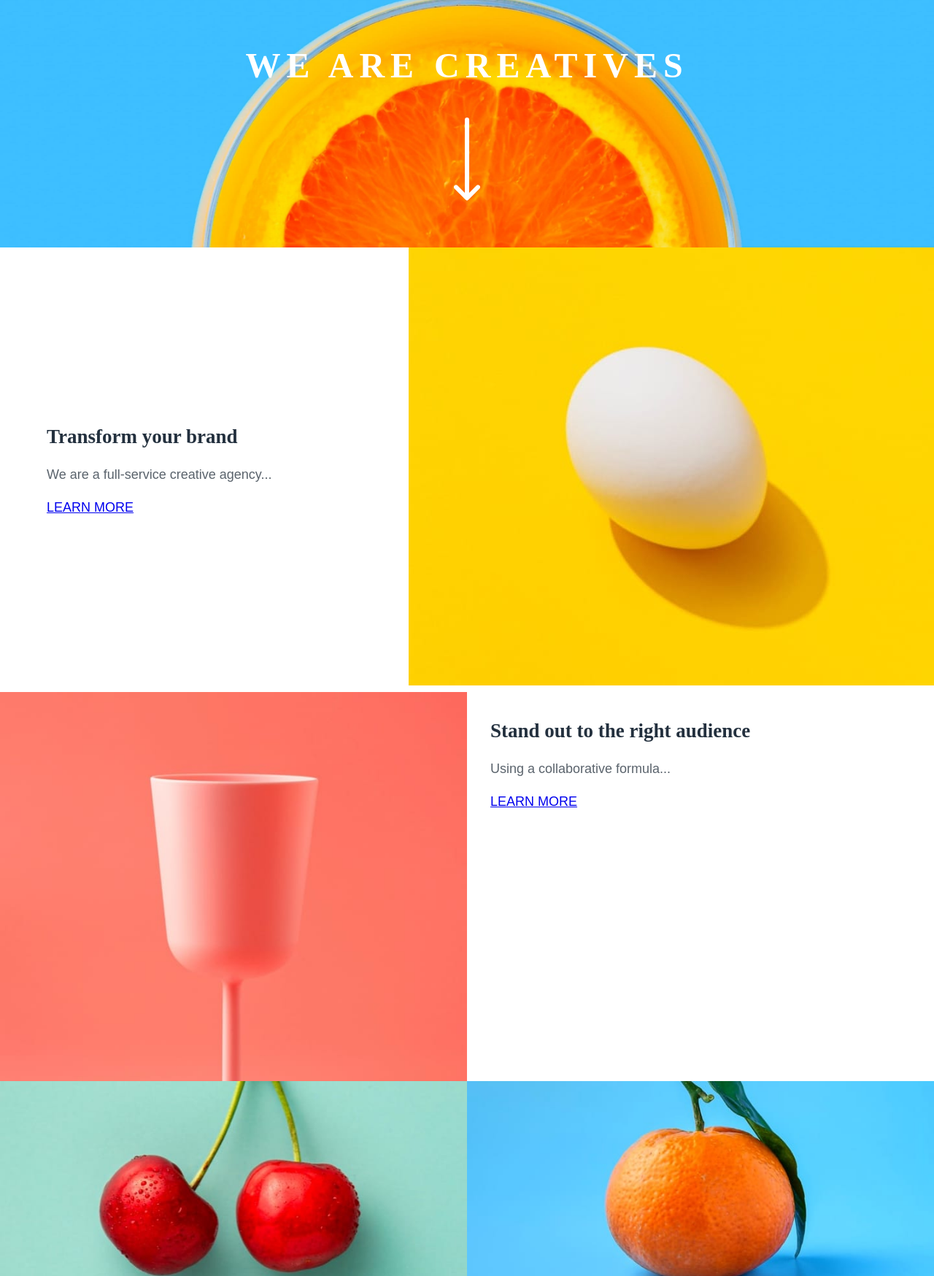
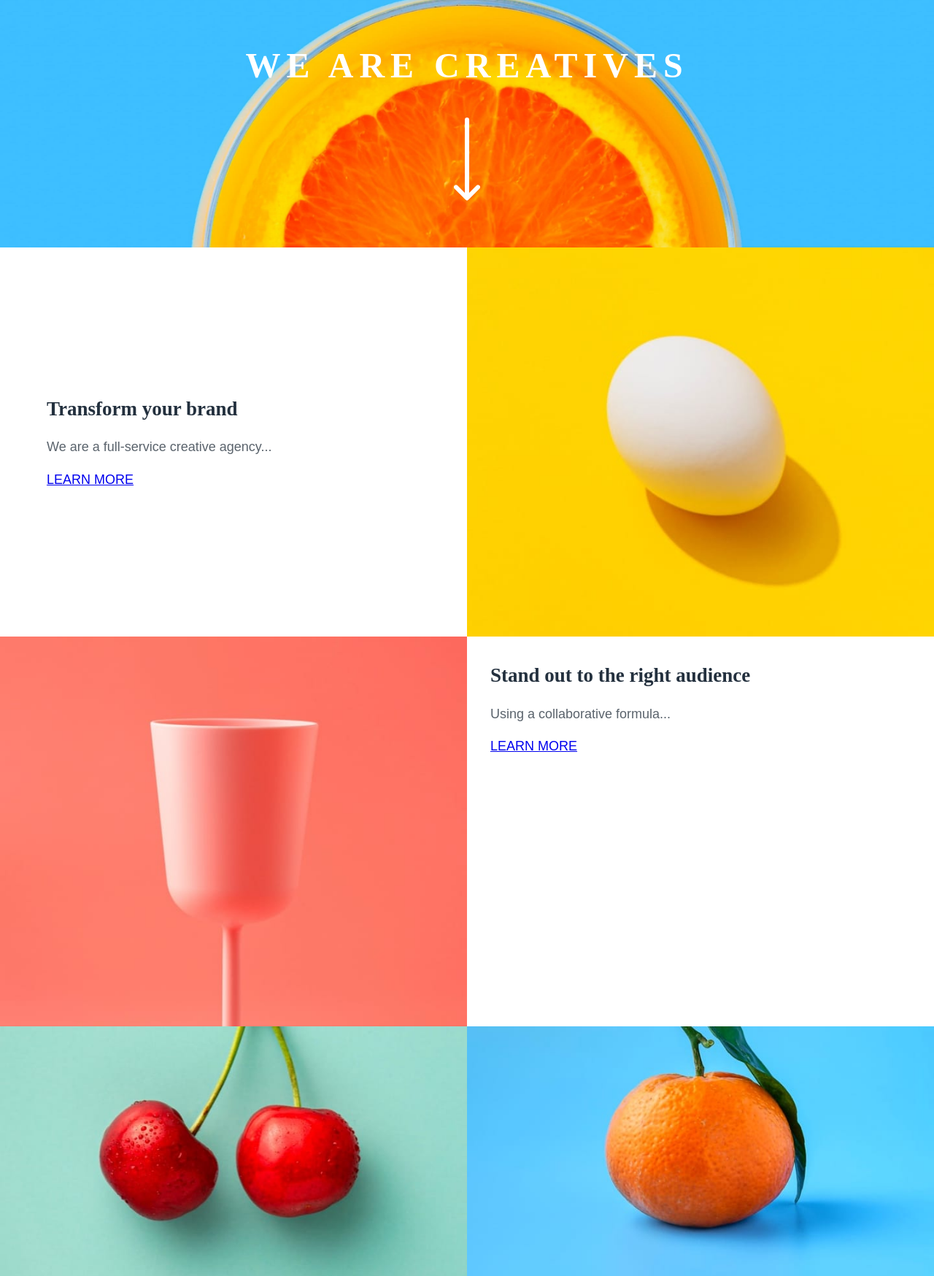
Before and after one commit to JhescoF/tarea_sem4, a plain HTML site: page index.html in a window 1280 px wide. Shown: the part 381-2129 px from the top of the page at 73% size. Drawn offline with Linux system fonts and the light colour scheme.

Commit message:
i wanna cry

```diff
--- a/style.css
+++ b/style.css
@@ -29,7 +29,6 @@ body {
   color: var(--gris-950);
   line-height: 1.6;
 }
-
 
 .encabezado {
   background: url('images/desktop/image-header.jpg') no-repeat center/cover;
@@ -105,16 +104,30 @@ body {
 }
 
 
+.bloque-imagen,
+.imagenes-dobles > div {
+  margin: 0;
+  padding: 0;
+  width: 100%;
+  height: 100%;
+}
+
+.bloque-imagen img,
+.imagenes-dobles img {
+  width: 100%;
+  height: 100%;
+  display: block;
+  object-fit: cover;
+}
+
+
 .imagenes-dobles {
   display: grid;
   grid-template-columns: 1fr 1fr;
-  grid-template-rows: auto auto;
+  grid-template-rows: 1fr 1fr;
+  gap: 0;
 }
-.imagenes-dobles img {
-  width: 100%;
-  height: auto;
-  display: block;
-}
+
 .imagenes-dobles .bloque-texto {
   padding: 2rem;
 }
@@ -173,6 +186,7 @@ body {
   display: block;
 }
 
+
 .pie {
   background: var(--verde-500);
   text-align: center;
@@ -196,7 +210,6 @@ body {
 .redes img {
   margin: 0 0.5rem;
 }
-
 
 @media (max-width: 768px) {
   .seccion {
```
